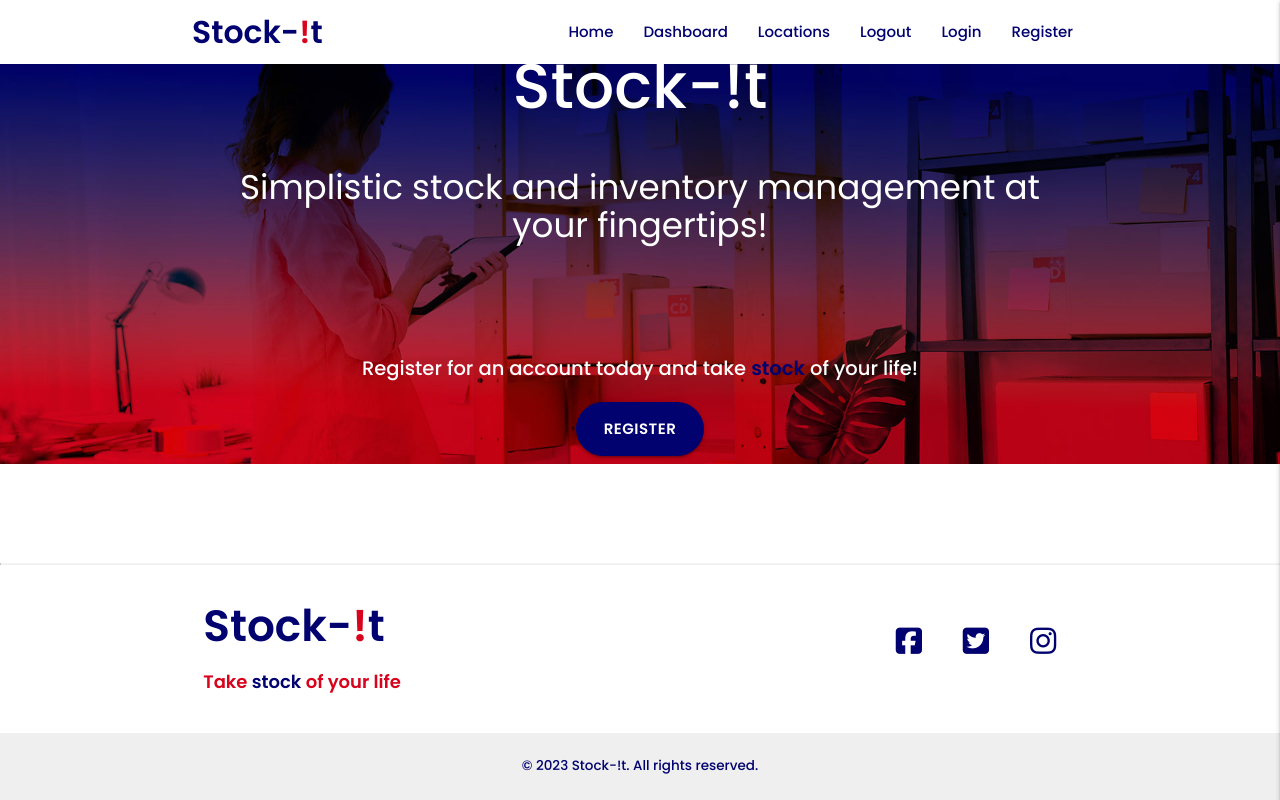
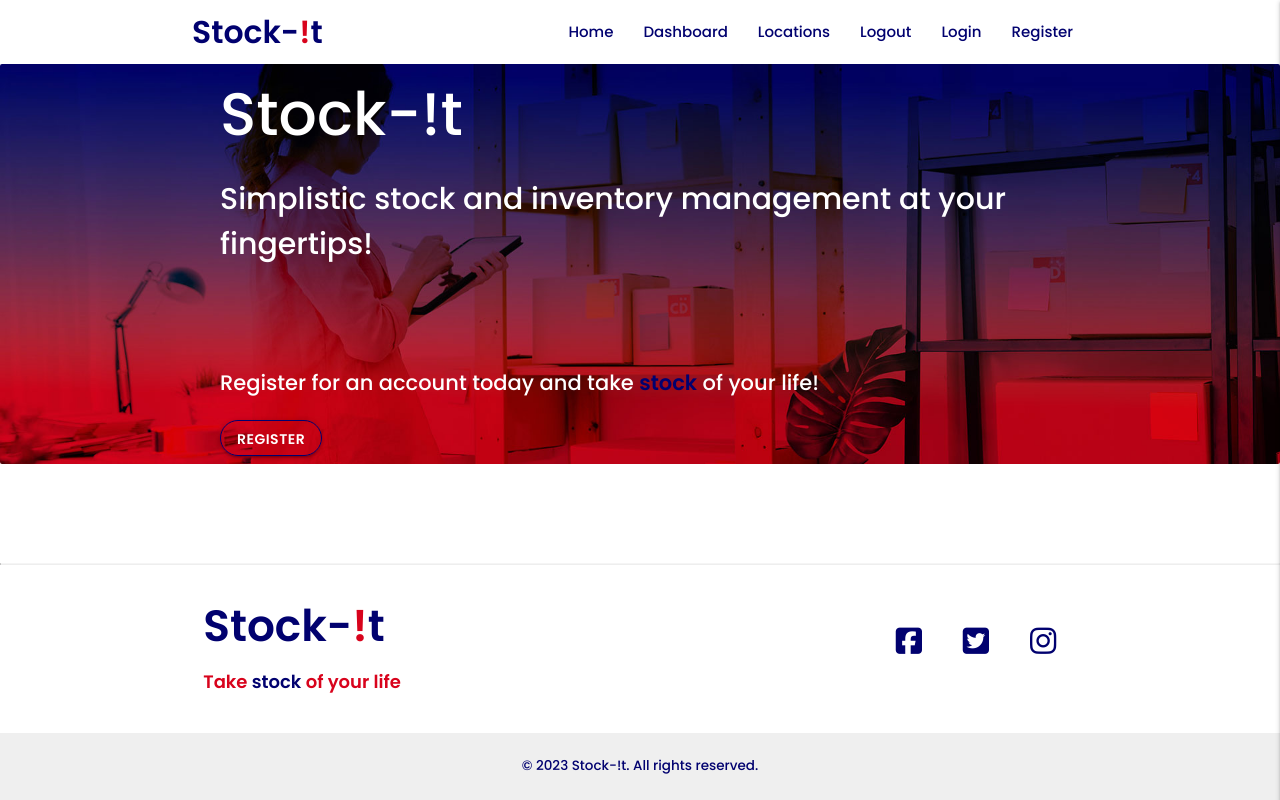
Before and after one commit to DaveWhiteh/SI-Test, a Flask app: page / in a window 1280 px wide. Run offline with Flask 3, Linux system fonts and the light colour scheme; some libraries are stand-ins or nearby versions.

Commit message:
Alter jumbotron content and styles

```diff
--- a/static/css/style.css
+++ b/static/css/style.css
@@ -52,15 +52,17 @@ main {
 
 /* --------------------------------------------------------------------------------------- Buttons */
 
-.btn-large {
+.btn, .btn-large, .btn-small {
     font-weight: 600;
     border-radius: 32px;
     text-align: center;
-    background-color: #01016F;
+    background-color: transparent;
+    border: 1px solid #01016F;
 }
 
-.btn-large:hover {
-    background-color: #D8031C;
+.btn:hover {
+    background-color: #01016F;
+
 }
 
 /* --------------------------------------------------------------------------------------- Icons */
@@ -82,7 +84,7 @@ nav ul a {
 
 /* --------------------------------------------------------------------------------------- Jumbotron */
 
-.jumbotron {
+.jumbotron-image {
     height: 50vh;
     background-image: url('../images/homepage_1920x768.jpg');
     background-repeat: no-repeat;
@@ -92,18 +94,21 @@ nav ul a {
     justify-content: center;
     align-items: center;
     position: relative;
+    box-shadow: 0px 0px 0px 0px rgba(0,0,0,0);
+    margin: 0;
 }
 
-.jumbo-title {
-    margin-top: 0;
+.jumbo-content {
+    text-align: center;
 }
 
 .jumbo-subtitle {
-    margin-bottom: 6rem;
+    margin-bottom: 100px;
+    font-size: 125%;
 }
 
 .jumbo-text {
-    font-size: 130%;
+    font-size: 110%;
 }
 
 /* --------------------------------------------------------------------------------------- Footer */
@@ -160,12 +165,42 @@ hr {
 
 /* Tablet / Desktop Devices - Portrait and Landscape */
 @media screen and (min-width: 768px) and (orientation: portrait) {
+    .jumbo-content {
+        text-align: left;
+    }
 
+    .jumbo-title {
+        font-size: 4rem;
+    }
+
+    .jumbo-subtitle {
+        font-size: 200%;
+        max-width: 80%;
+    }
+
+    .jumbo-text {
+        font-size: 140%;
+        max-width: 60%;
+    }
 
 }
 
 /* Tablet / Desktop Devices - Portrait and Landscape */
 @media screen and (min-width: 992px) {
+    .jumbo-content {
+        text-align: left;
+    }
 
+    .jumbo-title {
+        font-size: 4rem;
+    }
+
+    .jumbo-subtitle {
+        font-size: 200%;
+    }
+
+    .jumbo-text {
+        font-size: 140%;
+    }
 
 }
--- a/templates/home.html
+++ b/templates/home.html
@@ -1,22 +1,16 @@
 {% extends "base.html" %}
 {% block content %}
 
-    <section class="jumbotron" title="Stock-!t">
+    <section class="card-panel jumbotron-image" title="Stock-!t">
         <div class="container">
-            <div class="row center-align jumbo-content">
-                <div class="col s12">
-                    <h1 class="jumbo-title white-text text-medium">Stock-!t</h1>
+            <div class="row">
+                <div class="col s12 jumbo-content">
+                    <h3 class="jumbo-title white-text text-medium">Stock-!t</h3>
+                    <p class="jumbo-subtitle white-text text-medium">Simplistic stock and inventory management at your fingertips!</p>
+                    <p class="jumbo-text white-text text-medium">Register for an account today and take <span class="text-blue text-semibold">stock</span> of your life!</p>
+                    <a href="" class="btn">Register</a>
                 </div>
-                <div class="col s12">
-                    <h4 class="jumbo-subtitle white-text">Simplistic stock and inventory management at your fingertips!</h4>
-                </div>
-                <div class="col s12">
-                    <p class="jumbo-text white-text text-medium">Register for an account today and take <span class="text-blue text-semibold">stock</span> of your life!</p>
-                </div>
-                <div class="col s12">
-                    <a href="" class="btn-large">Register</a>
-                </div>
-            </div>
+              </div>
         </div>
     </section>
 
```
